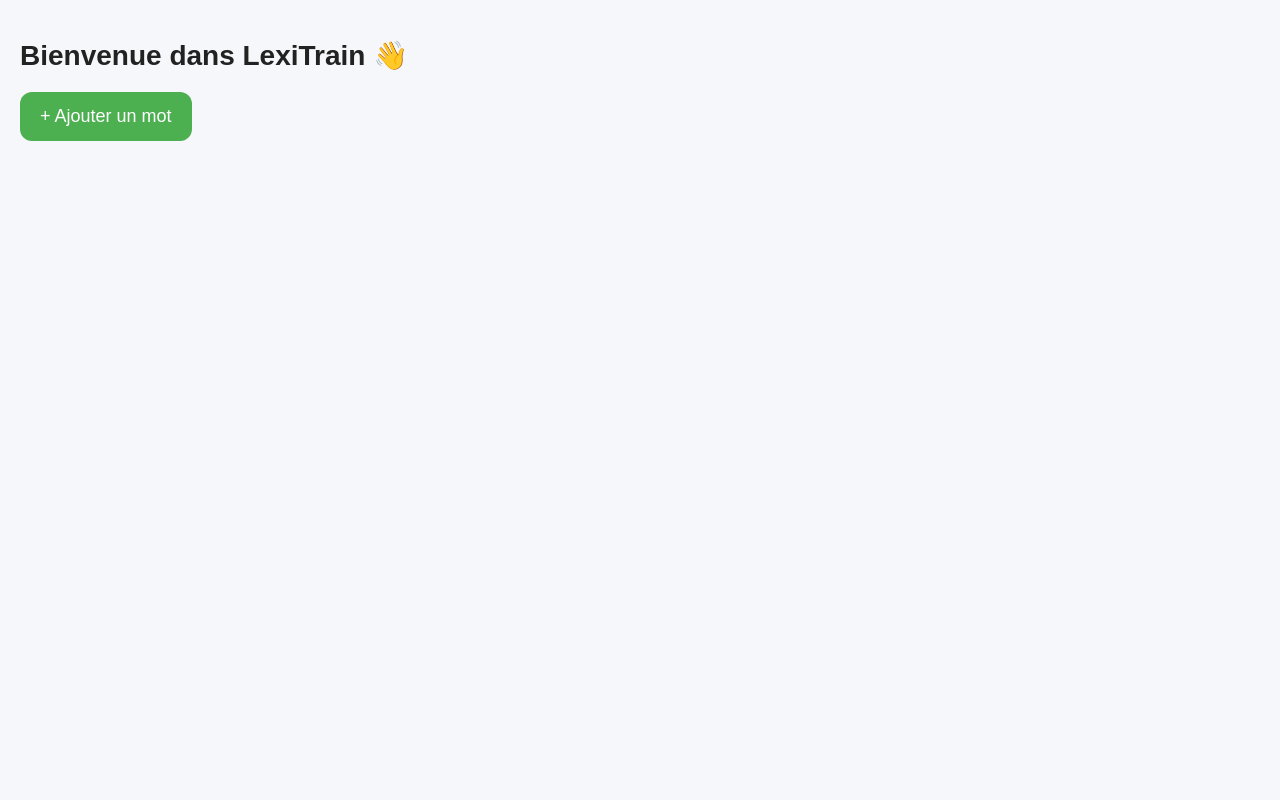
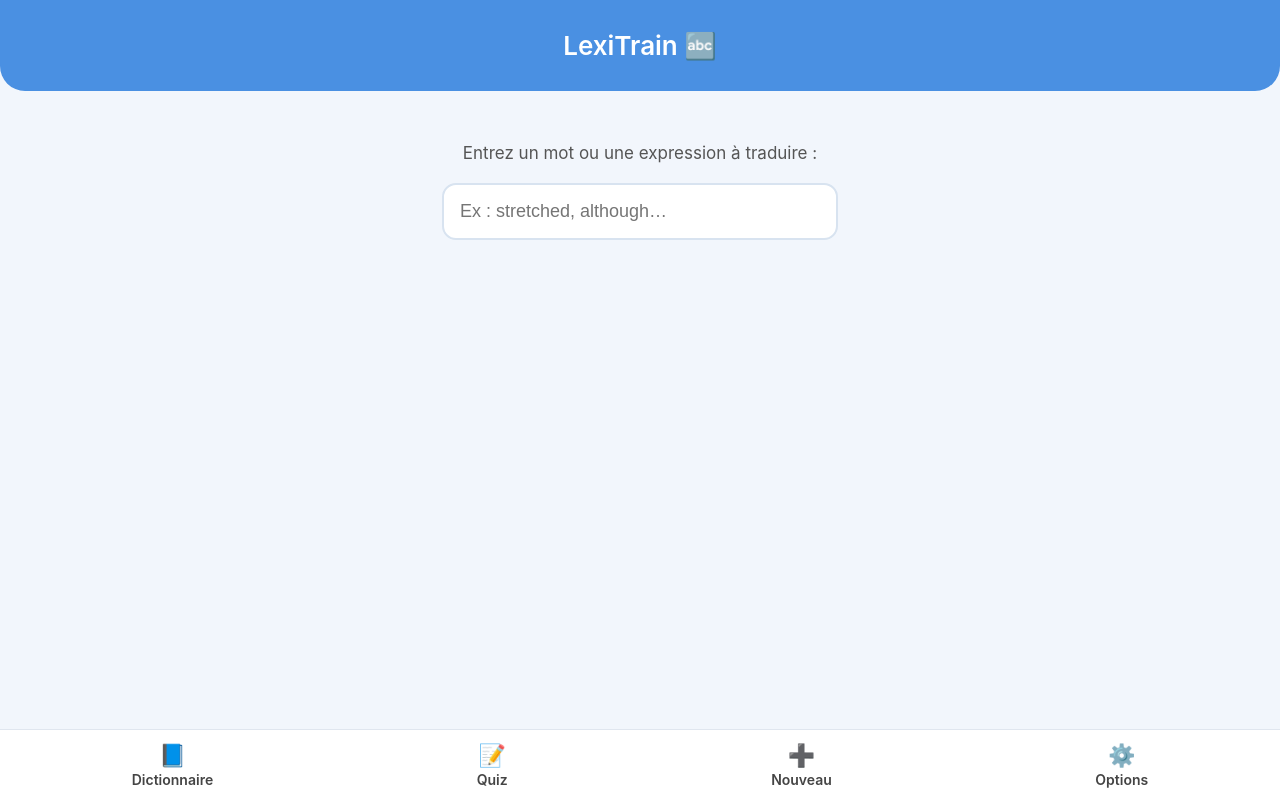
Before and after one commit to arditothomas13-rgb/lexitrain, a plain HTML site: page index.html in a window 1280 px wide. Drawn offline with Linux system fonts and the light colour scheme.

Commit message:
Update index.html

```diff
--- a/index.html
+++ b/index.html
@@ -4,27 +4,102 @@
   <meta charset="UTF-8" />
   <meta name="viewport" content="width=device-width, initial-scale=1.0" />
   <title>LexiTrain</title>
+
   <style>
     body {
-      font-family: Arial, sans-serif;
-      background: #F5F7FA;
       margin: 0;
-      padding: 20px;
+      background: #F2F6FC;
+      font-family: -apple-system, BlinkMacSystemFont, "Segoe UI", Roboto, Arial;
     }
-    h1 { font-size: 28px; margin-bottom: 20px; color: #222; }
-    .button {
-      display: inline-block;
-      background: #4CAF50;
+
+    header {
+      background: #4A90E2;
       color: white;
-      padding: 14px 20px;
-      border-radius: 12px;
+      padding: 30px 20px;
+      text-align: center;
+      font-size: 26px;
+      font-weight: 600;
+      border-bottom-left-radius: 25px;
+      border-bottom-right-radius: 25px;
+    }
+
+    .container {
+      padding: 25px;
+      margin-top: 10px;
+      text-align: center;
+    }
+
+    .subtitle {
+      color: #555;
+      font-size: 17px;
+      margin-bottom: 20px;
+    }
+
+    .input-box {
+      width: 100%;
+      max-width: 360px;
+      padding: 16px;
+      border-radius: 14px;
+      border: 2px solid #D8E3F0;
+      font-size: 18px;
+      outline: none;
+      transition: 0.2s;
+      background: white;
+    }
+
+    .input-box:focus {
+      border-color: #4A90E2;
+      box-shadow: 0 0 8px rgba(74, 144, 226, 0.25);
+    }
+
+    /* Barre de navigation */
+    nav {
+      position: fixed;
+      bottom: 0;
+      width: 100%;
+      background: white;
+      border-top: 1px solid #E0E6EF;
+      display: flex;
+      justify-content: space-around;
+      padding: 12px 0;
+    }
+
+    nav a {
       text-decoration: none;
-      font-size: 18px;
+      color: #444;
+      font-size: 14px;
+      font-weight: 600;
+      text-align: center;
+    }
+
+    nav a span {
+      display: block;
+      font-size: 22px;
+      margin-bottom: 3px;
     }
   </style>
 </head>
+
 <body>
-  <h1>Bienvenue dans LexiTrain 👋</h1>
-  <a class="button" href="#">+ Ajouter un mot</a>
+
+<header>LexiTrain 🔤</header>
+
+<div class="container">
+  <p class="subtitle">Entrez un mot ou une expression à traduire :</p>
+
+  <input
+    type="text"
+    class="input-box"
+    placeholder="Ex : stretched, although…"
+  />
+</div>
+
+<nav>
+  <a href="#"><span>📘</span>Dictionnaire</a>
+  <a href="#"><span>📝</span>Quiz</a>
+  <a href="#"><span>➕</span>Nouveau</a>
+  <a href="#"><span>⚙️</span>Options</a>
+</nav>
+
 </body>
 </html>
```
